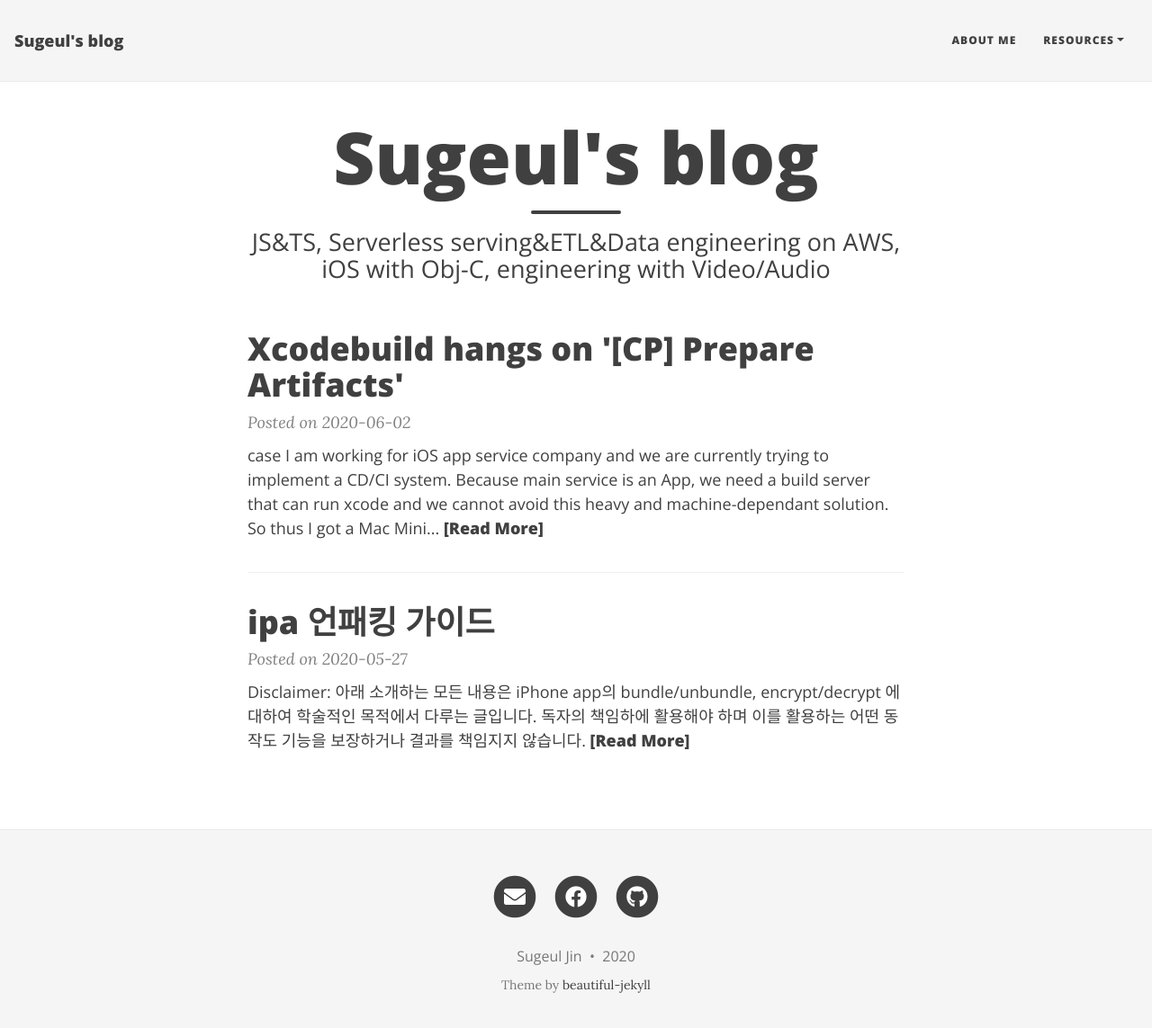
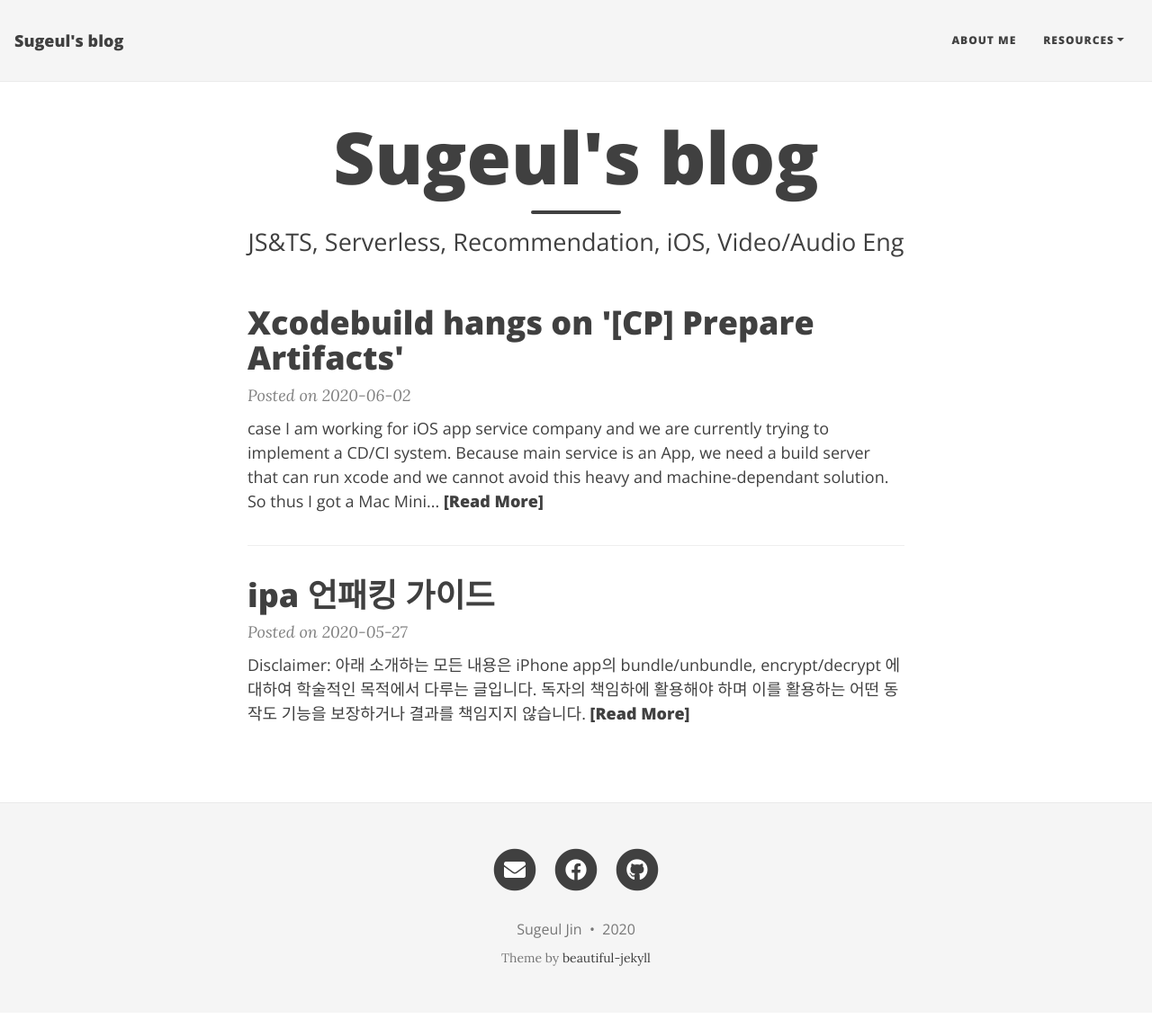
Before and after one commit to sugeul/sugeul.github.io, a Jekyll site: the page built from index.html, in a window 1280 px wide and 1156 px high. Shown: the top 1143 px of the window at 90% size. Built offline with Jekyll 4.4.1, drawn with Linux system fonts in a browser that asks for light colours; nearby versions of some CDN libraries; the list of posts is cut into pages by our own code.

Commit message:
Update index.html

```diff
--- a/index.html
+++ b/index.html
@@ -1,5 +1,5 @@
 ---
 layout: home
 title: Sugeul's blog
-subtitle: JS&TS, Serverless serving&ETL&Data engineering on AWS, iOS with Obj-C, engineering with Video/Audio
+subtitle: JS&TS, Serverless, Recommendation, iOS, Video/Audio Eng
 ---
```
